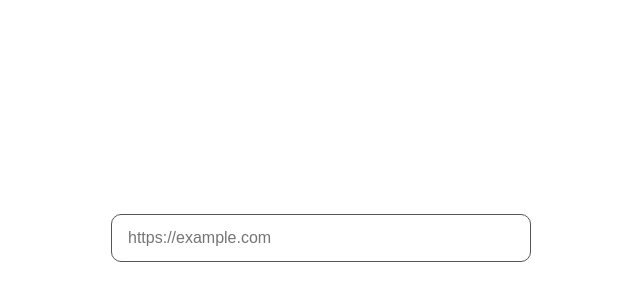
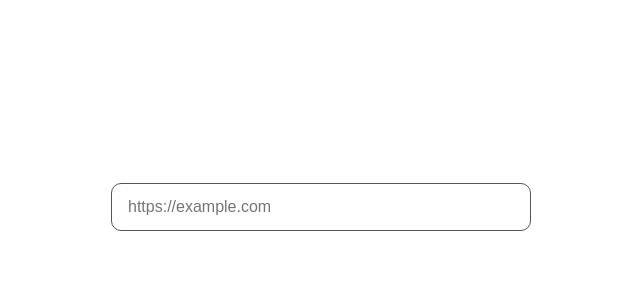
Before and after one commit to nidhisoni861/tuta-task-, a Next.js app: page / in a window 1280 px wide. Shown: the part 162-462 px from the top of the page, without its empty margins (319-959 px from the left). Built offline with nearby package versions, Linux system fonts and the light colour scheme.

Commit message:
fix the input box moving issue when result text change

```diff
--- a/src/app/page.js
+++ b/src/app/page.js
@@ -69,8 +69,26 @@ export default function Home() {
           }}
         />
 
-        {isValid === true && <p style={{ color: "green", margin: 0 }}>Format looks good</p>}
-        {isValid === false && <p style={{ color: "red", margin: 0 }}>Not a valid URL</p>}
+         <div
+        style={{
+          width: "420px",
+          minHeight: "52px",
+          display: "flex",
+          flexDirection: "column",
+          justifyContent: "flex-start",
+          alignItems:"center",
+          textAlign: "center",
+          gap: "6px",
+        }}
+      >
+        {isValid === true && (
+          <p style={{ color: "green", margin: 0 }}>Format looks good</p>
+        )}
+
+        {isValid === false && (
+          <p style={{ color: "red", margin: 0 }}>Not a valid URL</p>
+        )}
+
         {serverResult === "checking" && <p style={{ margin: 0 }}>Checking...</p>}
 
         {serverResult && serverResult !== "checking" && serverResult.exists && (
@@ -83,6 +101,7 @@ export default function Home() {
           <p style={{ color: "red", margin: 0 }}>URL does not exist</p>
         )}
       </div>
+    </div>
     </>
 
 
```
